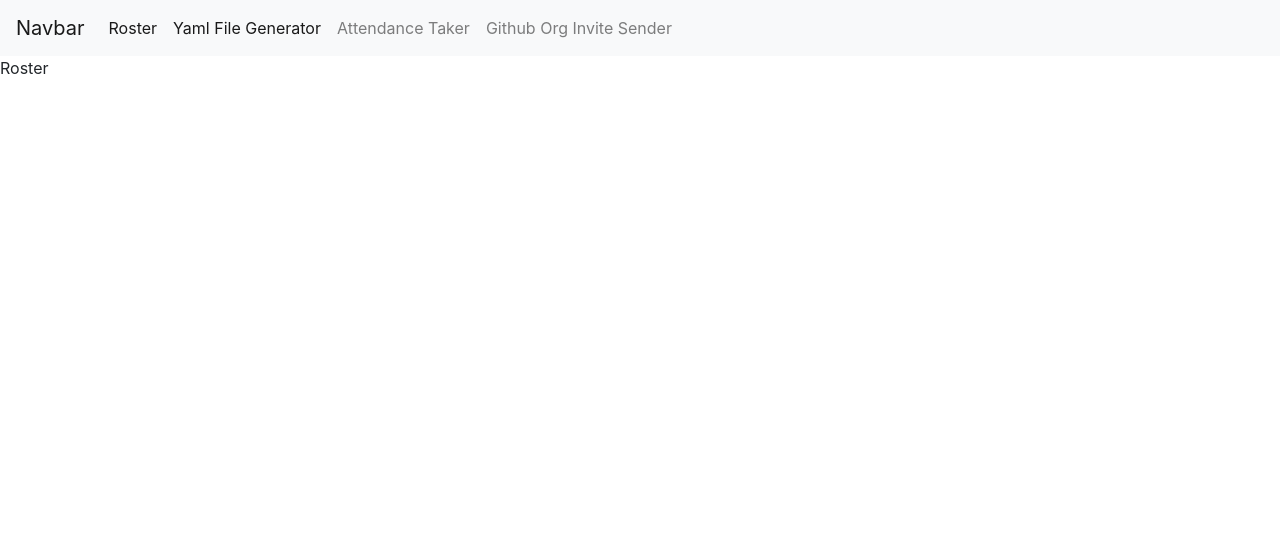
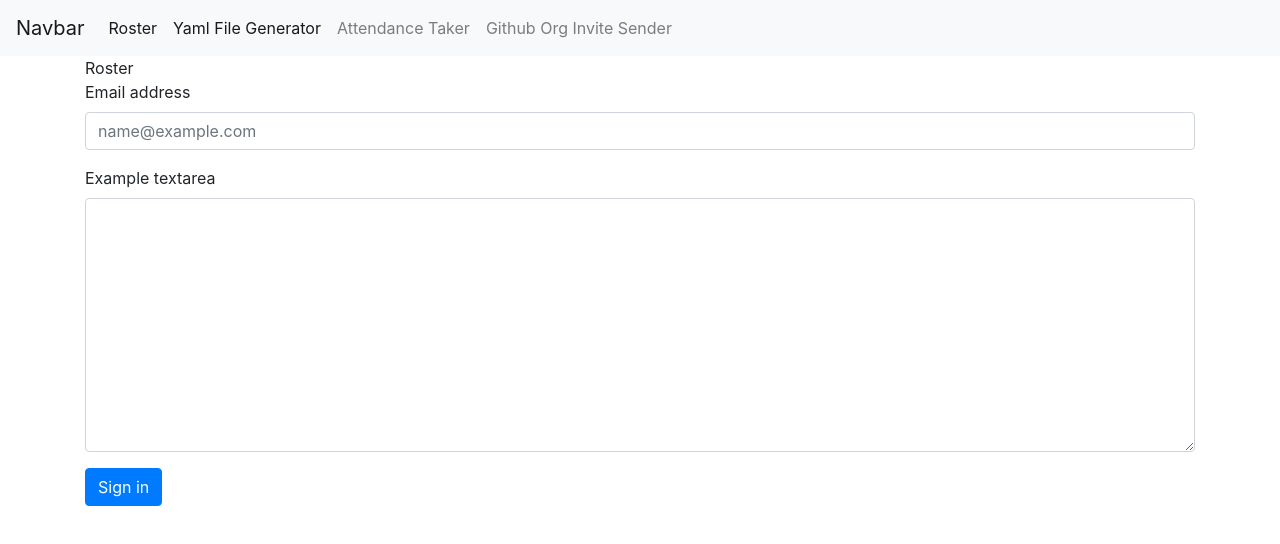
Before and after one commit to terrataylor/thinkful-instructor-tools, a React (Create React App) app: page / in a window 1280 px wide. Shown: the top 544 px of the page. Built offline with nearby package versions, Linux system fonts and the light colour scheme.

Commit message:
getting started

```diff
--- a/src/components/Roster/Roster.js
+++ b/src/components/Roster/Roster.js
@@ -1,7 +1,46 @@
 import React from "react";
 
 class Roster extends React.Component {
+    constructor(props) {
+        super(props);
+        this.state = { students: '' };
+
+        this.handleChange = this.handleChange.bind(this);
+        this.handleSubmit = this.handleSubmit.bind(this);
+    }
     state = {
+
+    }
+
+    handleChange(event) {
+        console.log(event.target)
+        this.setState({ [event.target.name]: event.target.value });
+    }
+
+    handleSubmit(event) {
+        alert('A name was submitted: ' + this.state.value);
+        event.preventDefault();
+        this.parseStudents(this.state.students);
+    }
+
+    parseStudents(students){
+        let studentRecords = [];
+        let studentsArr = students.replace(/\t/g, ",").split("\n");
+        console.log(studentsArr);
+        for(let i =0; i < studentsArr.length;i++){
+            let arr = studentsArr[i].split(",");
+            studentRecords.push({
+                fName:arr[0],
+                lName:arr[1],
+                email:arr[2],
+                asm: arr[3],
+                location: `${arr[5]},${arr[6].trim().replace(/;not started;/g,"")}`,
+                paymentPlan:arr[8]
+             });
+
+            //let studentobj =
+        }
+        console.log(studentRecords)
 
     }
 
@@ -16,9 +55,25 @@ class Roster extends React.Component {
 
     render() {
         return (
-            <div>
+            <div className="container">
                 Roster
-            </div>);
+                <form onSubmit={this.handleSubmit}>
+                    <div className="form-group">
+                        <label>Email address</label>
+                        <input type="email" className="form-control" id="exampleFormControlInput1" placeholder="name@example.com" />
+                    </div>
+                    <div className="form-group">
+                        <label>Example textarea</label>
+                        <textarea className="form-control" id="exampleFormControlTextarea1" rows="10" name="students" onChange={this.handleChange} value={this.state.students} />
+                    </div>
+                    <div className="form-group row">
+                        <div className="col-sm-10">
+                            <button type="submit" className="btn btn-primary">Sign in</button>
+                        </div>
+                    </div>
+                </form>
+            </div>
+        );
     }
 }
 
```
